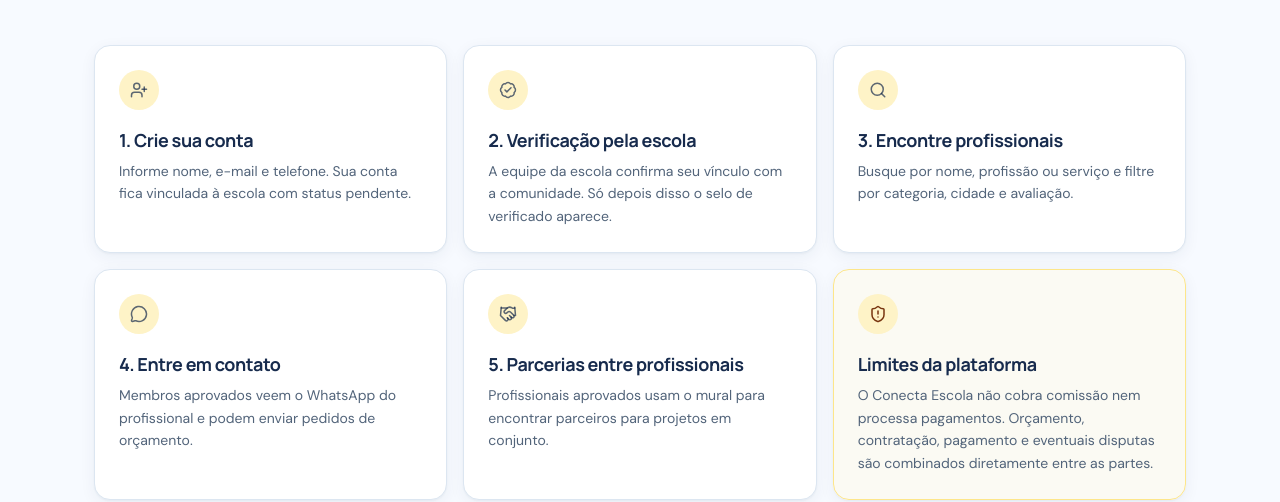
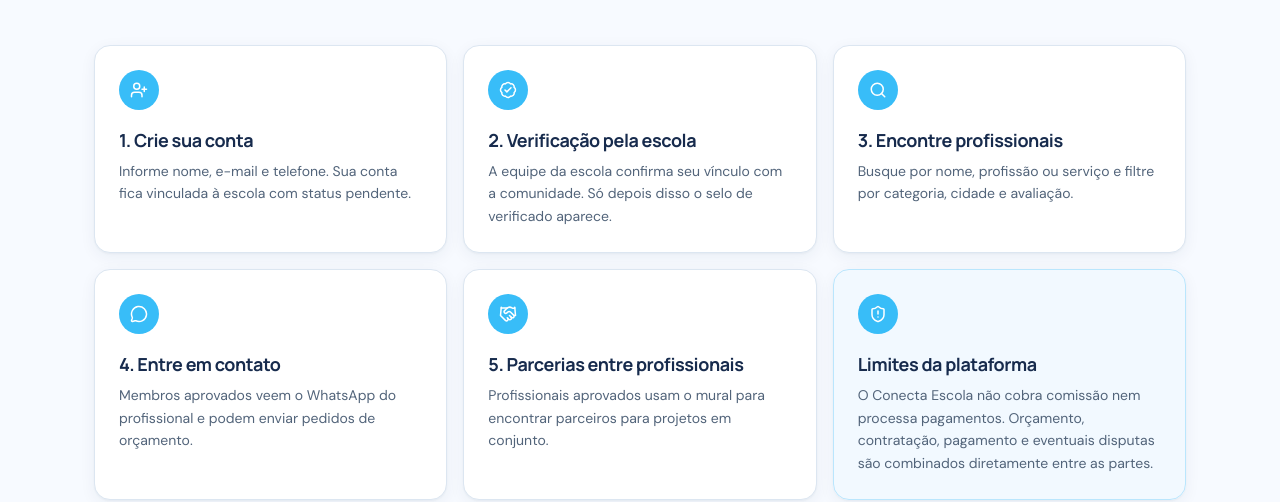
Before and after one commit to eduuh987/conectaescola, a React (Vite) app in the folder web/: page /como-funciona in a window 1280 px wide. Shown: the part 301-803 px from the top of the page. Built offline with nearby package versions, Linux system fonts and the light colour scheme; no server answers.

Commit message:
Update ComoFunciona.tsx. Padroniza cores da página Como Funciona

```diff
--- a/web/src/pages/ComoFunciona.tsx
+++ b/web/src/pages/ComoFunciona.tsx
@@ -1,3 +1,4 @@
+
 import { Link } from "react-router-dom";
 import { ArrowRight, BadgeCheck, Handshake, MessageCircle, Search, ShieldAlert, UserPlus } from "lucide-react";
 import { usePageTitle, useSite } from "../lib";
@@ -13,28 +14,36 @@ export default function ComoFunciona() {
     { icon: MessageCircle, title: "4. Entre em contato", text: "Membros aprovados veem o WhatsApp do profissional e podem enviar pedidos de orçamento." },
     { icon: Handshake, title: "5. Parcerias entre profissionais", text: "Profissionais aprovados usam o mural para encontrar parceiros para projetos em conjunto." },
   ];
+
   return (
     <>
       <PageHeader eyebrow="Passo a passo" title="Como funciona">
         O Conecta Escola aproxima famílias e profissionais que já fazem parte da mesma comunidade escolar.
       </PageHeader>
+
       <div className="container-x py-12">
         <div className="grid gap-4 md:grid-cols-2 lg:grid-cols-3">
           {steps.map((s) => (
             <div key={s.title} className="card p-6">
-              <span className="grid h-10 w-10 place-items-center rounded-full bg-mustard-light text-ink/70"><s.icon size={18} /></span>
+              <span className="grid h-10 w-10 place-items-center rounded-full bg-sky-400 text-white">
+                <s.icon size={18} />
+              </span>
               <h2 className="mt-4 text-lg font-bold">{s.title}</h2>
               <p className="mt-1.5 text-sm leading-relaxed text-ink-soft">{s.text}</p>
             </div>
           ))}
-          <div className="card border-amber-200 bg-amber-50/60 p-6">
-            <span className="grid h-10 w-10 place-items-center rounded-full bg-amber-100 text-amber-900"><ShieldAlert size={18} /></span>
+
+          <div className="card border-sky-200 bg-sky-50/60 p-6">
+            <span className="grid h-10 w-10 place-items-center rounded-full bg-sky-400 text-white">
+              <ShieldAlert size={18} />
+            </span>
             <h2 className="mt-4 text-lg font-bold">Limites da plataforma</h2>
             <p className="mt-1.5 text-sm leading-relaxed text-ink-soft">
               O Conecta Escola não cobra comissão nem processa pagamentos. Orçamento, contratação, pagamento e eventuais disputas são combinados diretamente entre as partes.
             </p>
           </div>
         </div>
+
         <div className="mt-10 flex flex-wrap gap-3">
           <Link to="/cadastro" className="btn-primary">Criar minha conta <ArrowRight size={14} /></Link>
           <Link to="/profissionais" className="btn-ghost">Ver profissionais</Link>
```
